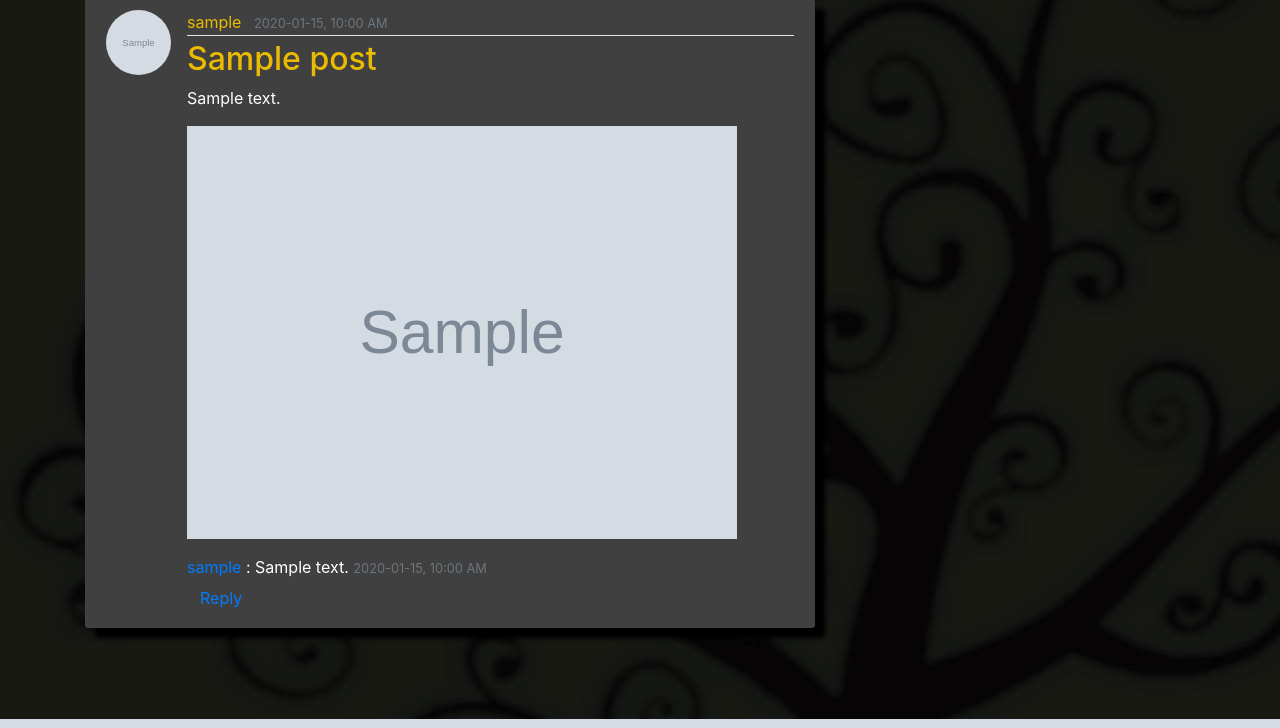
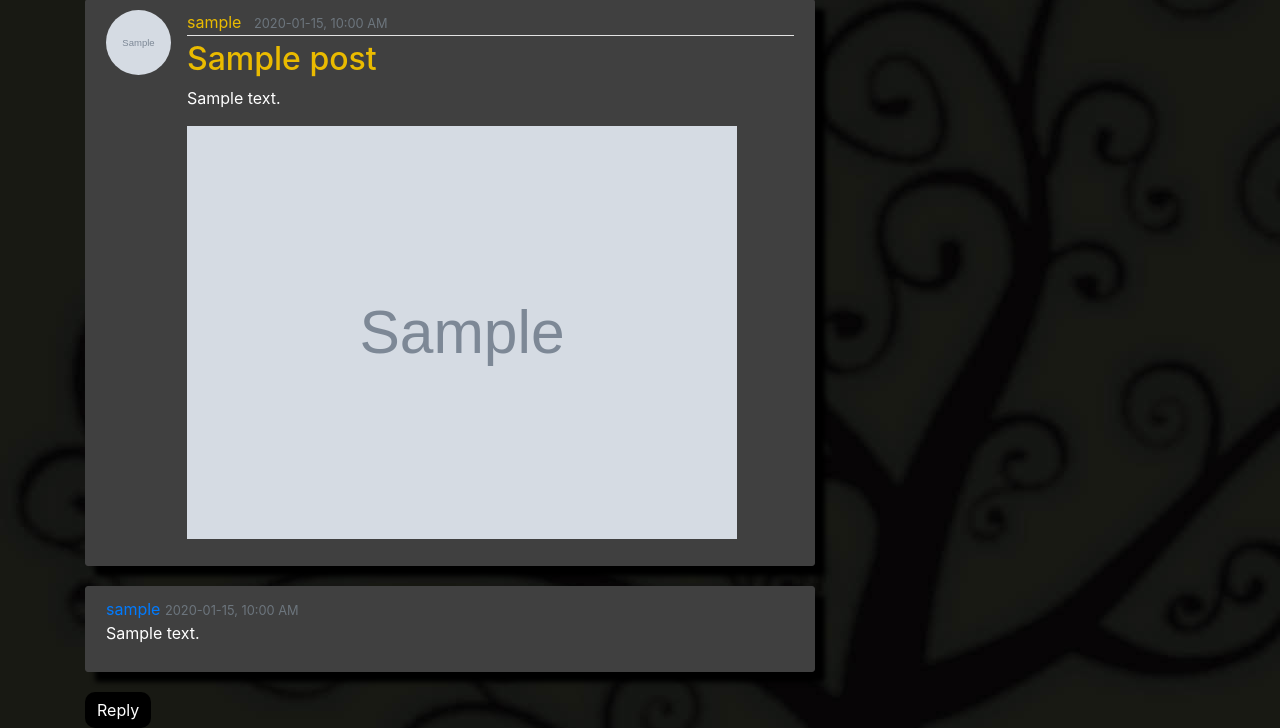
Before and after one commit to jdunjords/peep, a Flask app: page /post/1 in a window 1280 px wide. Shown: the part 81-809 px from the top of the page. Run offline with Flask 2, Linux system fonts and the light colour scheme; tables that the repository leaves empty hold one stand-in row (values such as "Sample post"); grey boxes marked "Sample" are stand-in pictures; parts of the project's set-up code (start-up, migrations or seed data) failed here and were passed over; some libraries are stand-ins or nearby versions.

Commit message:
needs fixing but comments styled a lil better

```diff
--- a/peep/static/main.css
+++ b/peep/static/main.css
@@ -173,13 +173,15 @@ body {
     padding: 20px;
     }
 
-  .comment-btn {
+  .reply-btn {
     border-radius: 10px;
     background-color: black;
     color: white;
     border: none;
   }
-
+  .reply-btn:hover{
+    color: #95f953;
+  }
   legend{
     color: white;
   }
@@ -206,6 +208,10 @@ body {
   align-content: center;
 }
 
+.favorite-btn:hover{
+  color: #95f953;
+}
+
 /* media query
 @media screen and (min-width: 600px){
   .user-image {
--- a/peep/templates/home.html
+++ b/peep/templates/home.html
@@ -17,7 +17,7 @@
 				<img height='300' src="{{ url_for('static', filename='post_pics/' + post.image_file) }}" alt="">
 			</p>
 			{% endif %}
-            {% for comment in list_all[outer_loop.index-1] %}
+            <!-- {% for comment in list_all[outer_loop.index-1] %}
                 <div style="color:white;">
 					<a href="{{ url_for('users.user_posts', username=comment.author.username) }}">
 						{{ comment.author.username }}
@@ -25,8 +25,8 @@
 					: {{ comment.content }}
 					<small class="text-muted">{{ comment.date_commented.strftime('%Y-%m-%d, %I:%M %p') }}</small>
 				</div>
-            {% endfor %}
-			<a class="btn" href="{{ url_for('posts.comment', post_id=post.id) }}">Reply</a>
+            {% endfor %} -->
+			<a class="reply-btn btn" href="{{ url_for('posts.comment', post_id=post.id) }}">Reply</a>
           </div>
         </article>
     {% endfor %}
--- a/peep/templates/post.html
+++ b/peep/templates/post.html
@@ -20,18 +20,26 @@
 			<img height='auto'width='550px' src="{{ url_for('static', filename='post_pics/' + post.image_file) }}" alt="">
 		</p>
 		{% endif %}
-		{% for comment in comments %}
-                <div style="color:white;">
-					<a href="{{ url_for('users.user_posts', username=comment.author.username) }}">
-						{{ comment.author.username }}
-					</a>
-					: {{ comment.content }}
-					<small class="text-muted">{{ comment.date_commented.strftime('%Y-%m-%d, %I:%M %p') }}</small>
-				</div>
-		{% endfor %}
-		<a class="btn" href="{{ url_for('posts.comment', post_id=post.id) }}">Reply</a>
-		</div>
+	    </div>
 	</article>
+	<!-- comments -->
+	<div class="comment-section">
+	{% for comment in comments %}
+		<article class="media content-section">
+			<article style="color:white;" >
+				<a href="{{ url_for('users.user_posts', username=comment.author.username) }}">
+					{{ comment.author.username }}
+				</a>
+				<small class="text-muted">{{ comment.date_commented.strftime('%Y-%m-%d, %I:%M %p') }}</small>
+				<br>
+				<p class = "article-content"> {{ comment.content }}</p>
+			</article>
+		</article>
+	{% endfor %}
+
+	<!-- reply button -->
+	<a class="reply-btn btn" href="{{ url_for('posts.comment', post_id=post.id) }}">Reply</a>
+	</div>
 	<!-- Modal -->
 	<div class="modal fade" id="deleteModal" tabindex="-1" role="dialog" aria-labelledby="deleteModalLabel" aria-hidden="true">
 		<div class="modal-dialog" role="document">
--- a/peep/templates/user_posts.html
+++ b/peep/templates/user_posts.html
@@ -17,7 +17,7 @@
 				<img height='auto' width='550px' src="{{ url_for('static', filename='post_pics/' + post.image_file) }}" alt="">
 			</p>
 			{% endif %}
-            {% for comment in list_all[outer_loop.index-1] %}
+            <!-- {% for comment in list_all[outer_loop.index-1] %}
                 <div style="color:white;">
 					<a href="{{ url_for('users.user_posts', username=comment.author.username) }}">
 						{{ comment.author.username }}
@@ -25,8 +25,8 @@
 					: {{ comment.content }}
 					<small class="text-muted">{{ comment.date_commented.strftime('%Y-%m-%d, %I:%M %p') }}</small>
 				</div>
-            {% endfor %}
-			<a class="btn" href="{{ url_for('posts.comment', post_id=post.id) }}">Reply</a>
+            {% endfor %} -->
+			<a class="reply-btn btn" href="{{ url_for('posts.comment', post_id=post.id) }}">Reply</a>
           </div>
         </article>
     {% endfor %}
```
